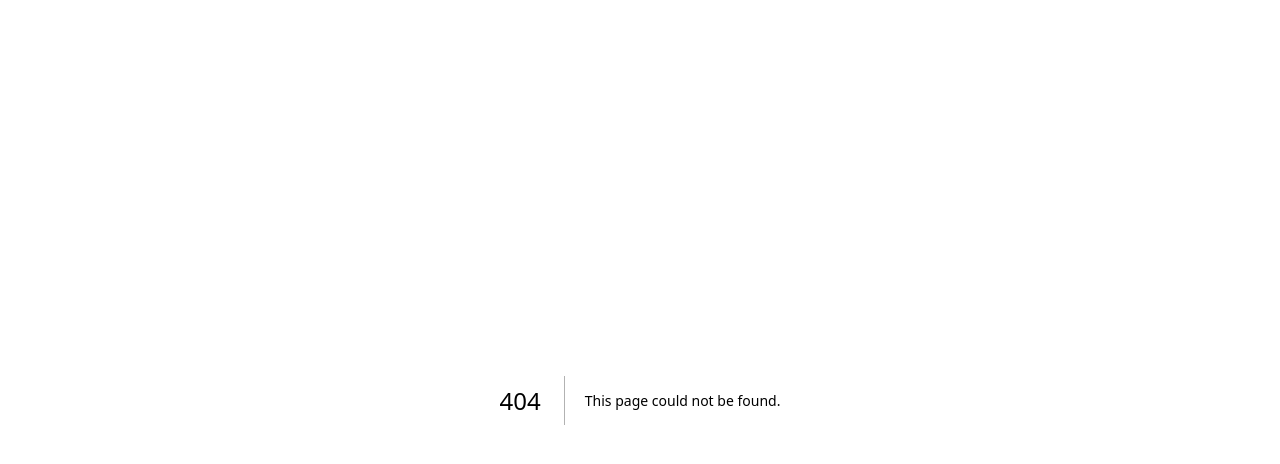
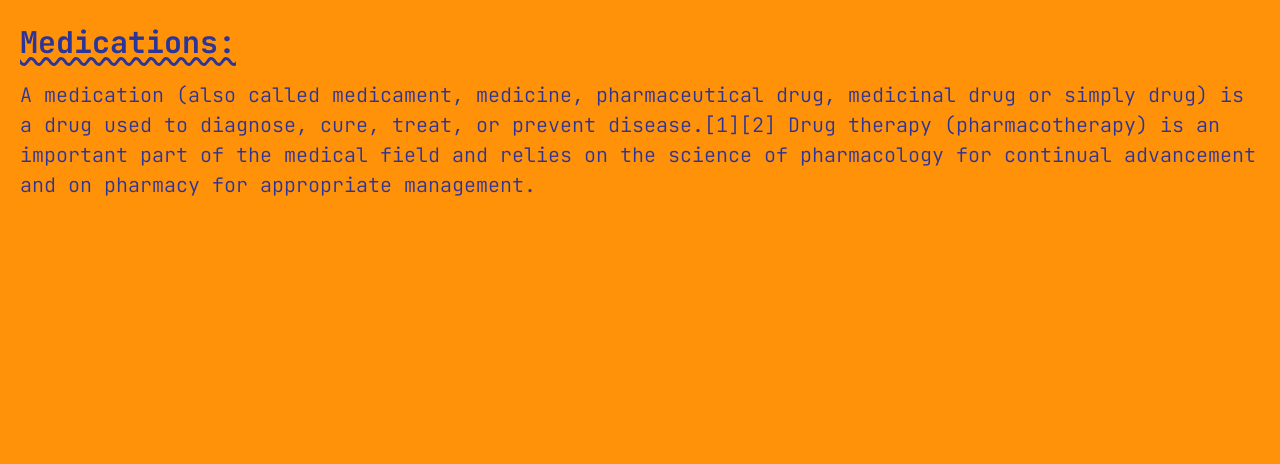
Before and after one commit to MohamadMahdi-Tasha/zustand-training, a Next.js app: page /app in a window 1280 px wide. Before the commit this address had no page. Shown: the top 464 px of the page. Built offline with nearby package versions, Linux system fonts and the light colour scheme.

Commit message:
added app page

```diff
--- /dev/null
+++ b/app/app/page.tsx
@@ -0,0 +1,19 @@
+// Importing part
+import { ReactNode } from "react";
+
+// Creating and exporting app page as default
+export default function AppPage():ReactNode {
+    // Returning JSX
+    return (
+        <div className="container-no-flex">
+            <div className="w-full">
+                <h1 className="title">
+                    Medications:
+                </h1>
+                <p className="paragraph">
+                    A medication (also called medicament, medicine, pharmaceutical drug, medicinal drug or simply drug) is a drug used to diagnose, cure, treat, or prevent disease.[1][2] Drug therapy (pharmacotherapy) is an important part of the medical field and relies on the science of pharmacology for continual advancement and on pharmacy for appropriate management.
+                </p>
+            </div>
+        </div>
+    );
+}
--- a/app/index.css
+++ b/app/index.css
@@ -5,5 +5,8 @@
 @tailwind utilities;
 
 /*Defining custom styles*/
-.container {@apply max-w-[1300px] mx-auto lg:p-[20px] p-[15px];}
+.container {@apply max-w-[1300px] mx-auto lg:p-[20px] p-[15px] lg:min-h-screen lg:flex lg:items-center lg:justify-center;}
+.container-no-flex {@apply max-w-[1300px] mx-auto lg:p-[20px] p-[15px];}
 .transition {@apply transition-all duration-500;}
+.title {@apply lg:text-[30px] text-[20px] underline decoration-wavy underline-offset-4 font-bold mb-[15px] text-blue;}
+.paragraph {@apply lg:text-[20px] text-[14px] font-light mb-[30px] text-blue;}
--- a/app/layout.tsx
+++ b/app/layout.tsx
@@ -42,7 +42,7 @@ export default function RootLayout({children}:propsType):ReactNode {
     // Retutning JSX
     return (
         <html>
-            <body className={`overflow-x-hidden ${JetBrainsMonoFont.className}`}>
+            <body className={`overflow-x-hidden min-h-screen bg-midOrange ${JetBrainsMonoFont.className}`}>
                 {children}
             </body>
         </html>
--- a/app/page.tsx
+++ b/app/page.tsx
@@ -7,10 +7,8 @@ import LoginFormComponent from "@/component/loginFormComponent";
 export default function HomePage():ReactNode {
     // Returning JSX
     return (
-        <div className="min-h-screen bg-midOrange">
-            <div className="container lg:min-h-screen lg:flex lg:items-center lg:justify-center">
-                <LoginFormComponent />
-            </div>
+        <div className="container">
+            <LoginFormComponent />
         </div>
     );
 }
```
